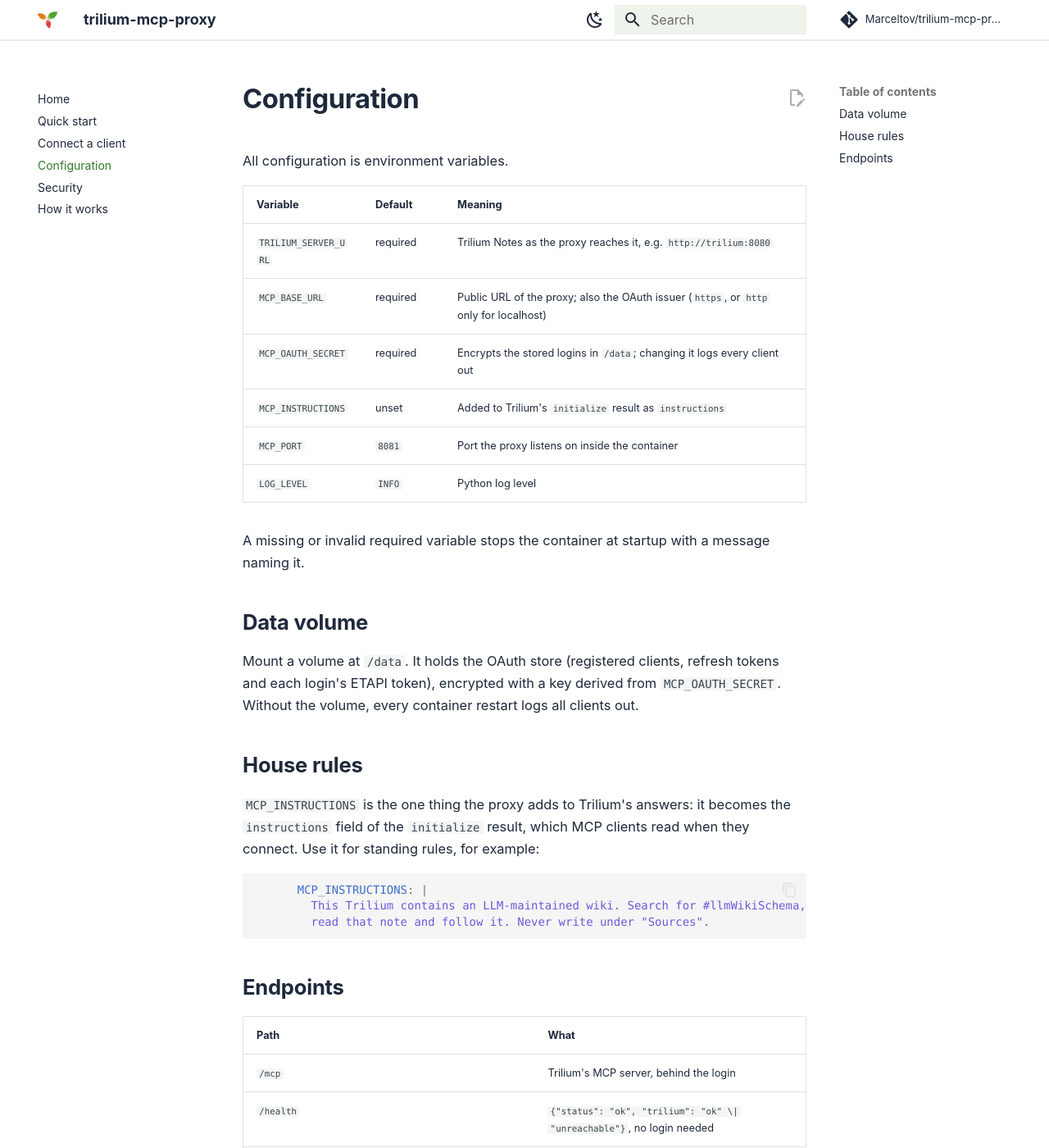
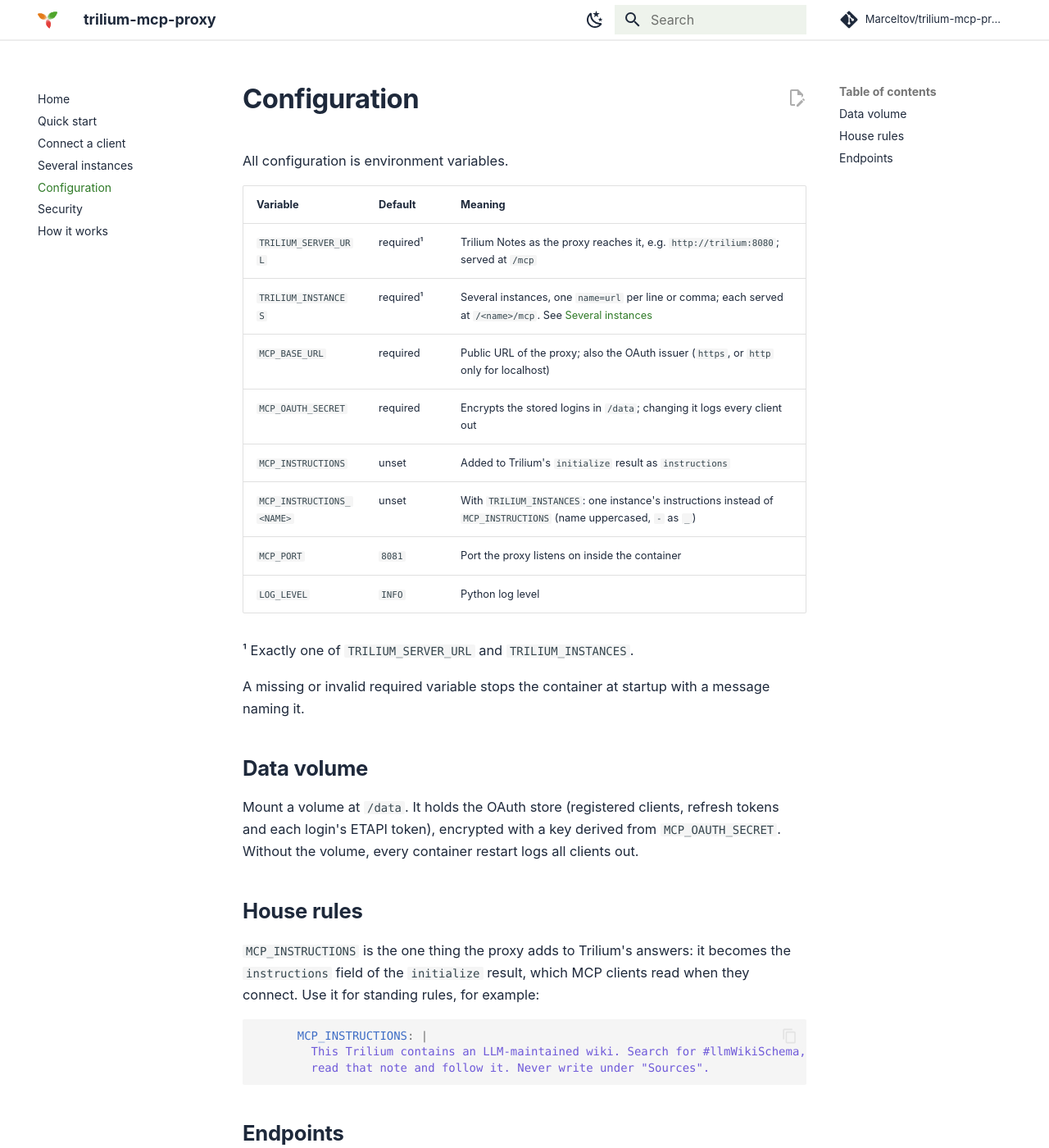
Before and after one commit to Marceltov/trilium-mcp-proxy, an MkDocs documentation site: the page built from docs/configuration.md, in a window 1280 px wide and 1400 px high. Shown: the whole window at 82% size. Built offline with MkDocs 1.6.1 and Material for MkDocs 9.7.7, drawn with Linux system fonts in a browser that asks for light colours; some web fonts are replaced; comment, search, counter and statistics services are not loaded; some of the changed text lies outside the part shown.

Commit message:
Docs: several instances
Co-Authored-By: Claude Opus 5.5 <noreply@anthropic.com>
Claude-Session: https://claude.ai/code/session_01CDeSKjKU8KLZNeARSi8BUQ

```diff
--- a/docs/configuration.md
+++ b/docs/configuration.md
@@ -4,12 +4,16 @@ All configuration is environment variables.
 
 | Variable | Default | Meaning |
 |---|---|---|
-| `TRILIUM_SERVER_URL` | required | Trilium Notes as the proxy reaches it, e.g. `http://trilium:8080` |
+| `TRILIUM_SERVER_URL` | required¹ | Trilium Notes as the proxy reaches it, e.g. `http://trilium:8080`; served at `/mcp` |
+| `TRILIUM_INSTANCES` | required¹ | Several instances, one `name=url` per line or comma; each served at `/<name>/mcp`. See [Several instances](multiple-instances.md) |
 | `MCP_BASE_URL` | required | Public URL of the proxy; also the OAuth issuer (`https`, or `http` only for localhost) |
 | `MCP_OAUTH_SECRET` | required | Encrypts the stored logins in `/data`; changing it logs every client out |
 | `MCP_INSTRUCTIONS` | unset | Added to Trilium's `initialize` result as `instructions` |
+| `MCP_INSTRUCTIONS_<NAME>` | unset | With `TRILIUM_INSTANCES`: one instance's instructions instead of `MCP_INSTRUCTIONS` (name uppercased, `-` as `_`) |
 | `MCP_PORT` | `8081` | Port the proxy listens on inside the container |
 | `LOG_LEVEL` | `INFO` | Python log level |
+
+¹ Exactly one of `TRILIUM_SERVER_URL` and `TRILIUM_INSTANCES`.
 
 A missing or invalid required variable stops the container at startup with a message naming it.
 
@@ -31,6 +35,6 @@ Mount a volume at `/data`. It holds the OAuth store (registered clients, refresh
 
 | Path | What |
 |---|---|
-| `/mcp` | Trilium's MCP server, behind the login |
+| `/mcp` | Trilium's MCP server, behind the login (with several instances: `/<name>/mcp`) |
 | `/health` | `{"status": "ok", "trilium": "ok" \| "unreachable"}`, no login needed |
 | `/.well-known/…`, `/authorize`, `/token`, `/register`, `/revoke` and the login page | The OAuth endpoints MCP clients find and use on their own |
--- a/mkdocs.yml
+++ b/mkdocs.yml
@@ -13,6 +13,7 @@ nav:
   - Home: index.md
   - Quick start: getting-started.md
   - Connect a client: connecting.md
+  - Several instances: multiple-instances.md
   - Configuration: configuration.md
   - Security: security.md
   - How it works: how-it-works.md
```
Also changed, not shown: README.md (+18 -1 lines), docs/index.md (+1 -0 lines), docs/multiple-instances.md (added, +69 -0 lines).
